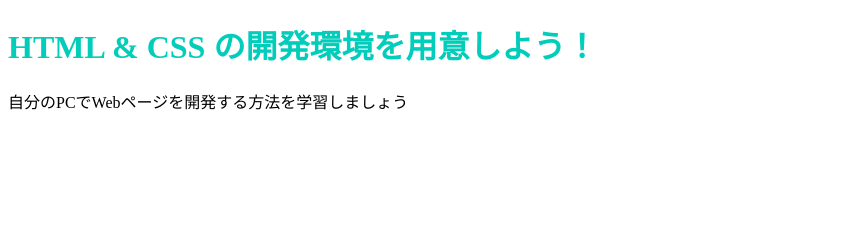
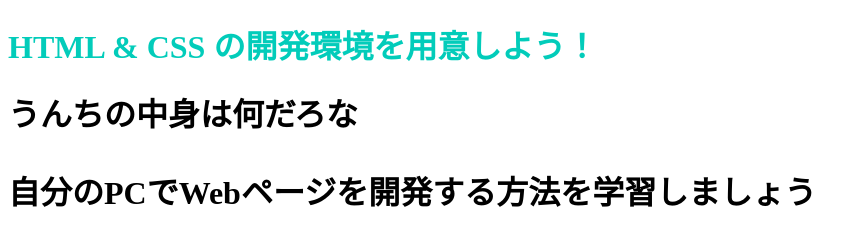
Before and after one commit to hubjiro/hubjiro.github.io, a plain HTML site: page index.html in a window 1280 px wide. Shown: the whole page, without its empty margins (0-867 px from the left). Drawn offline with Linux system fonts and the light colour scheme.

Commit message:
Update index.html

```diff
--- a/index.html
+++ b/index.html
@@ -7,6 +7,7 @@
   </head>
   <body>
     <h1 class="title">HTML & CSS の開発環境を用意しよう！</h1>
+    <h1>うんちの中身は何だろな<h1>
     <p>自分のPCでWebページを開発する方法を学習しましょう</p>
   </body>
 </html>
```
